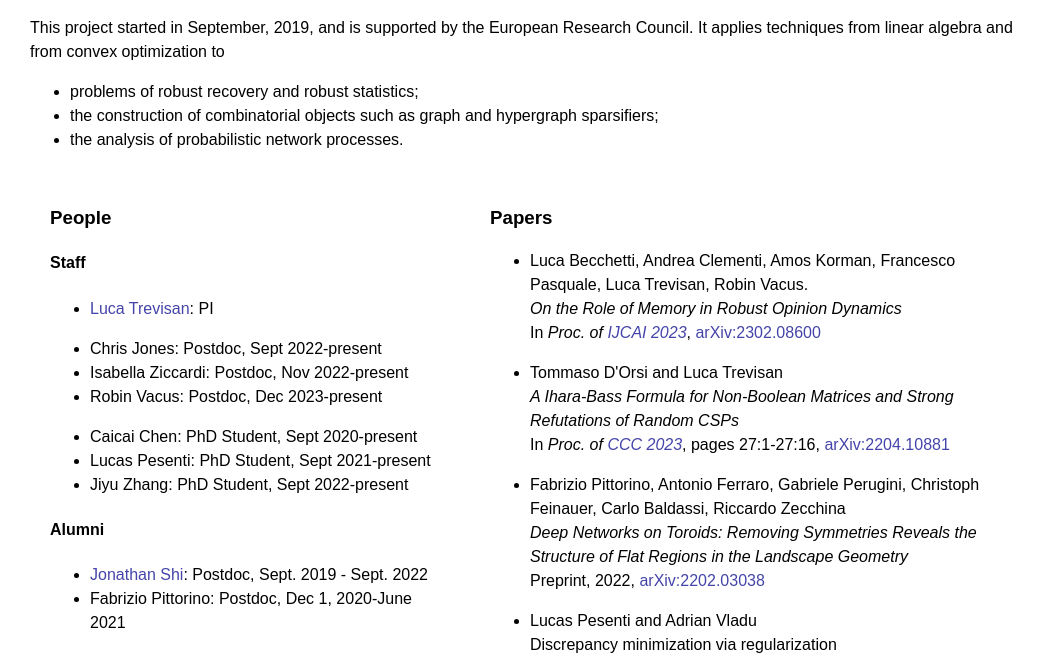
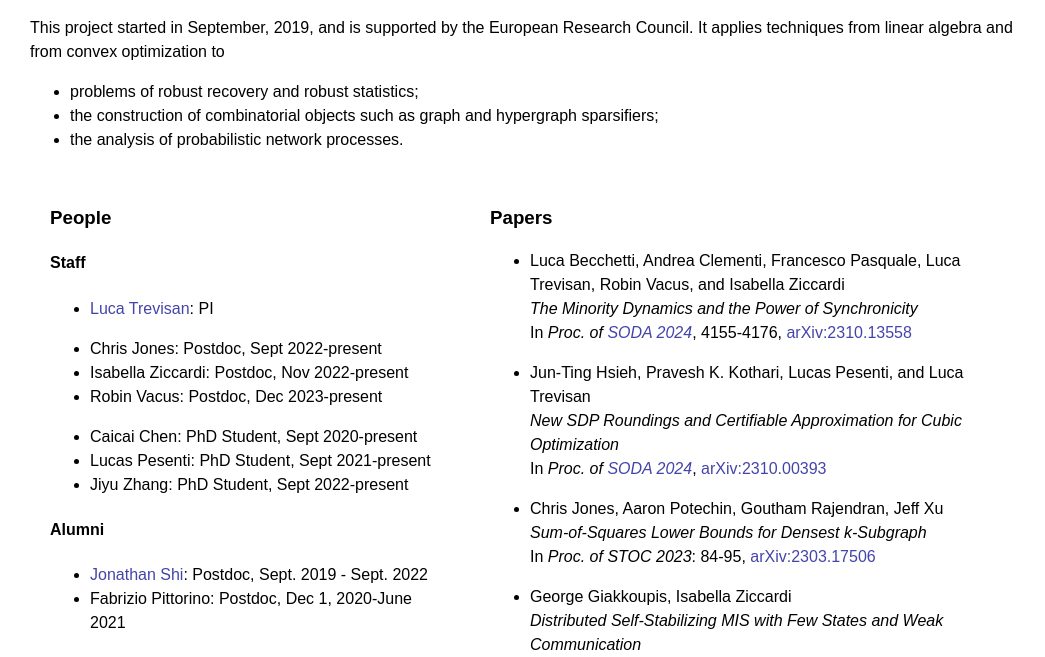
Before and after one commit to sorecodi/sorecodi.github.io, a plain HTML site: page index.html in a window 1280 px wide. Shown: the part 294-951 px from the top of the page, without its empty margins (0-1045 px from the left). Drawn offline with Linux system fonts and the light colour scheme.

Commit message:
papers of isabella and chris

```diff
--- a/index.html
+++ b/index.html
@@ -132,7 +132,31 @@ This project started in September, 2019, and is supported by the European Resear
 
   <ul>
 
+      <li><a name="BCPTVZ24"></a>Luca Becchetti, Andrea Clementi, Francesco Pasquale, Luca Trevisan, Robin Vacus, and Isabella Ziccardi<br>
+          <i>The Minority Dynamics and the Power of Synchronicity</i><br>
+          In <i>Proc. of <a href=https://www.siam.org/conferences/cm/conference/soda24>SODA 2024</a></i>, 4155-4176,
+          <a href=https://arxiv.org/abs/2310.13558>arXiv:2310.13558</a>
 
+          <p>
+
+      <li><a name="HKPT24"></a>
+          Jun-Ting Hsieh, Pravesh K. Kothari, Lucas Pesenti, and Luca Trevisan<br>
+      <i>New SDP Roundings and Certifiable Approximation for Cubic Optimization</i><br>
+      In <i>Proc. of <a href=https://www.siam.org/conferences/cm/conference/soda24>SODA 2024</a></i>, <a href=https://arxiv.org/abs/2310.00393>arXiv:2310.00393</a>
+      </li>
+
+     <p>
+
+     <li>Chris Jones, Aaron Potechin, Goutham Rajendran, Jeff Xu<br>
+         <i>Sum-of-Squares Lower Bounds for Densest k-Subgraph</i><br>
+         In <i>Proc. of STOC 2023</i>: 84-95, <a href=https://arxiv.org/abs/2303.17506>arXiv:2303.17506</a>
+
+         <p>
+
+     <li>George Giakkoupis, Isabella Ziccardi<br>
+     <i>Distributed Self-Stabilizing MIS with Few States and Weak Communication</i><br>In <i>Proc. of PODC 2023</i>: 310-320, <a href=https://arxiv.org/abs/2301.05059>arXiv:2301.05059</a>
+
+      <p>
 
       <li><a name="BCKPTV23"></a>Luca Becchetti, Andrea Clementi, Amos Korman, Francesco Pasquale, Luca Trevisan, Robin Vacus.<br>
           <i>On the Role of Memory in Robust Opinion Dynamics</i><br> In <i>Proc. of <a href=https://ijcai-23.org/>IJCAI 2023</a></i>, <a href=https://arxiv.org/abs/2302.08600>arXiv:2302.08600</a>
```
